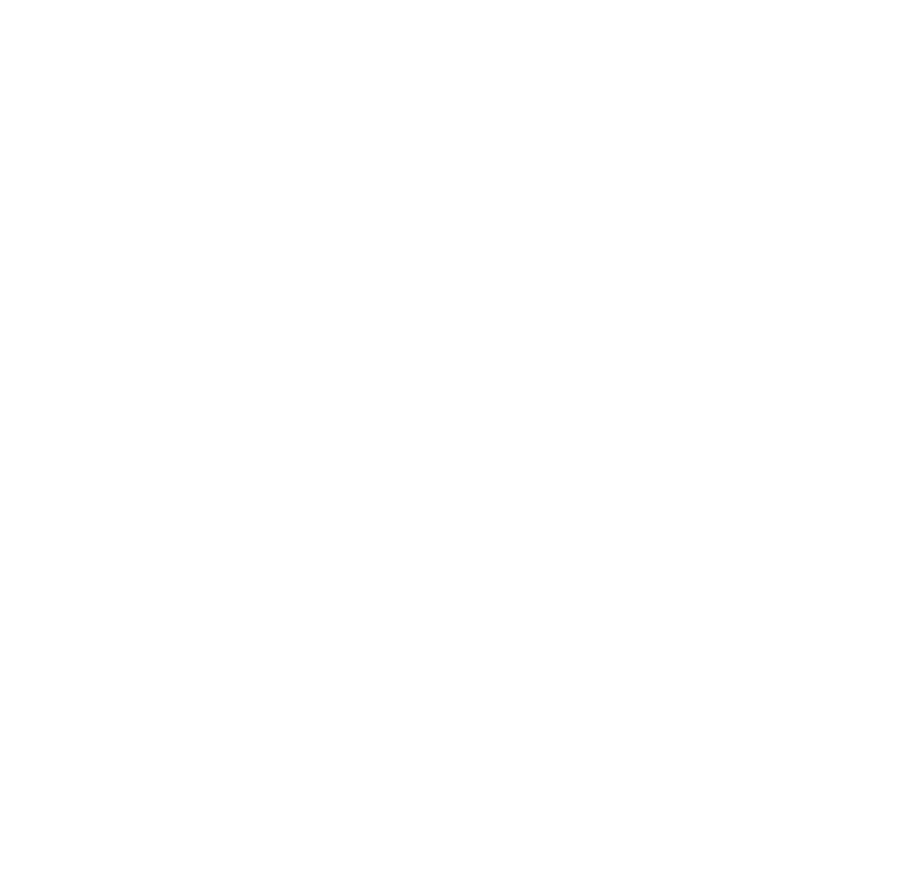
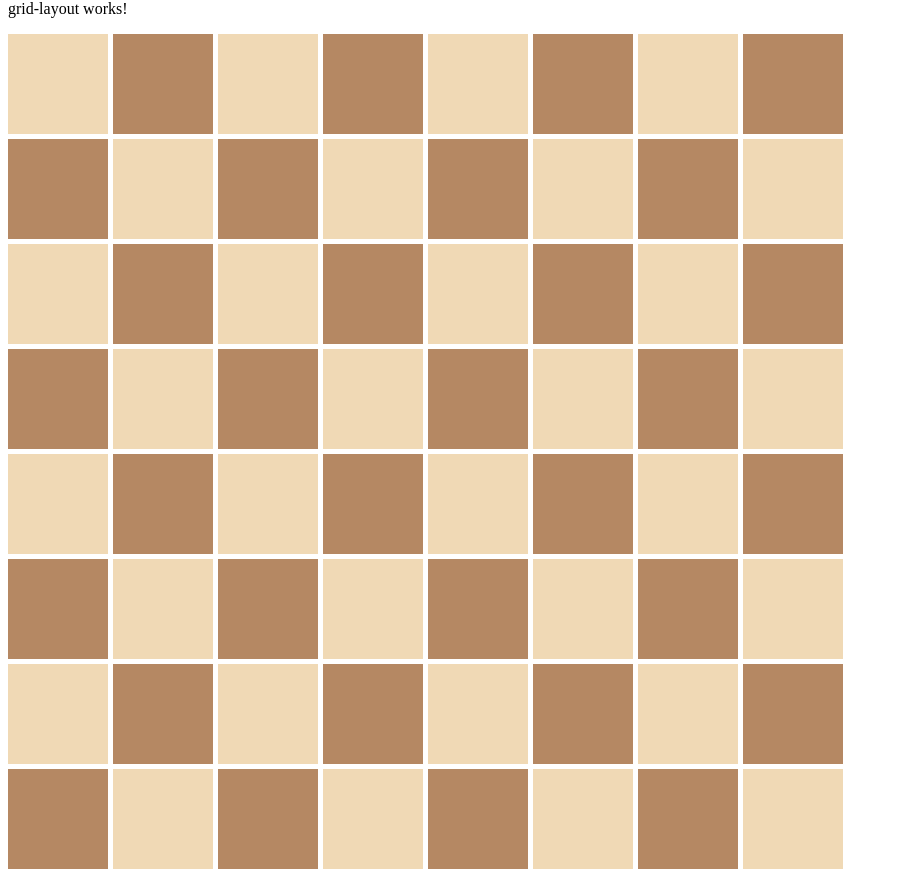
Before and after one commit to srbalakkl/Angular-CSS, an Angular app: page /grid-layout in a window 1280 px wide. Before the commit this address led to /. Shown: the part 420-1297 px from the top of the page, without its empty margins (0-898 px from the left). Before the commit the page ends 800 px from the top, so only its background shows below. Built offline with nearby package versions, Linux system fonts and the light colour scheme.

Commit message:
new:CSS Grid

```diff
--- /dev/null
+++ b/src/app/Layouts/grid-layout/grid-layout.component.html
@@ -0,0 +1,124 @@
+<p>grid-layout works!</p>
+<style>
+  .grid-container {
+    display: grid;
+    /*grid-template-columns: 100px 100px 100px 100px 100px 100px 100px 100px;*/
+    grid-template-columns: repeat(8,100px); /*<- Alternative to the above command. */
+    grid-template-rows: 100px 100px 100px 100px 100px 100px 100px 100px;
+    /*grid-template: 100px auto / 150px auto;*/ /*<- Combination above grid-template-columns & grid-template-rows*/
+    gap: 5px;
+  }
+
+  .grid-container > * {
+    /*width: 100px;*/
+    /*height: 100px;*/
+  }
+
+  .white {
+    background-color: #f0d9b5;
+  }
+
+  .black {
+    background-color: #b58863;
+  }
+
+
+  /* Another way of using the grid,
+  But this is NOT suitable for responsive design.
+  USE FR (e.g: 1fr or 2fr) property in grid-template for responsive design
+  */
+
+  /*  .grid-container {
+      width: 800px;
+      display: grid;
+      grid-template-columns: 1fr 1fr 1fr 1fr 1fr 1fr 1fr 1fr;
+      grid-template-rows: 1fr 1fr 1fr 1fr 1fr 1fr 1fr 1fr;
+
+      !*The above 2 lines can be shortened by using the following line. *!
+      !*grid-template: 1fr 1fr 1fr 1fr 1fr 1fr 1fr 1fr / 1fr 1fr 1fr 1fr 1fr 1fr 1fr 1fr;*!
+
+    }
+
+    .grid-container > * {
+      width: 100px;
+      height: 100px;
+    }
+
+    .white {
+      background-color: #f0d9b5;
+    }
+
+    .black {
+      background-color: #b58863;
+    }*/
+
+
+</style>
+
+
+<div class="grid-container">
+  <div class="white"></div>
+  <div class="black"></div>
+  <div class="white"></div>
+  <div class="black"></div>
+  <div class="white"></div>
+  <div class="black"></div>
+  <div class="white"></div>
+  <div class="black"></div>
+  <div class="black"></div>
+  <div class="white"></div>
+  <div class="black"></div>
+  <div class="white"></div>
+  <div class="black"></div>
+  <div class="white"></div>
+  <div class="black"></div>
+  <div class="white"></div>
+  <div class="white"></div>
+  <div class="black"></div>
+  <div class="white"></div>
+  <div class="black"></div>
+  <div class="white"></div>
+  <div class="black"></div>
+  <div class="white"></div>
+  <div class="black"></div>
+  <div class="black"></div>
+  <div class="white"></div>
+  <div class="black"></div>
+  <div class="white"></div>
+  <div class="black"></div>
+  <div class="white"></div>
+  <div class="black"></div>
+  <div class="white"></div>
+  <div class="white"></div>
+  <div class="black"></div>
+  <div class="white"></div>
+  <div class="black"></div>
+  <div class="white"></div>
+  <div class="black"></div>
+  <div class="white"></div>
+  <div class="black"></div>
+  <div class="black"></div>
+  <div class="white"></div>
+  <div class="black"></div>
+  <div class="white"></div>
+  <div class="black"></div>
+  <div class="white"></div>
+  <div class="black"></div>
+  <div class="white"></div>
+  <div class="white"></div>
+  <div class="black"></div>
+  <div class="white"></div>
+  <div class="black"></div>
+  <div class="white"></div>
+  <div class="black"></div>
+  <div class="white"></div>
+  <div class="black"></div>
+  <div class="black"></div>
+  <div class="white"></div>
+  <div class="black"></div>
+  <div class="white"></div>
+  <div class="black"></div>
+  <div class="white"></div>
+  <div class="black"></div>
+  <div class="white"></div>
+</div>
--- /dev/null
+++ b/src/app/Layouts/grid-layout/grid-sizing/grid-sizing.component.html
@@ -0,0 +1,56 @@
+<p>grid-sizing works!</p>
+
+<style>
+  .grid-container {
+    border: 2px solid saddlebrown;
+    display: grid;
+    /*grid-template-columns: 100px auto;*/
+    /* <- In column the AUTO property takes the entire available width of the screen.
+        * For column AUTO is going to be 100% of the width
+        */
+
+    grid-template-columns: minmax(200px, 400px) auto;
+    /*<- */
+
+    grid-template-rows: 150px auto;
+
+    /*<- In row the AUTO property takes the ITEMS HEIGHT
+    (not take entire width of the screen like grid-row) of the screen
+    * For Rows AUTO is going to FIT THE CONTENT's height.
+    */
+
+
+    /*grid-template: 100px auto / 150px auto;*/ /*<- Combination above grid-template-columns & grid-template-rows*/
+    grid-auto-rows: 300px; /*<- for all extra grid items added.*/
+
+    /*grid-gap: 10px;*/
+  }
+
+  .grid-container > * {
+    /*height: 100px;*/
+  }
+
+  .grid-item1 {
+    background-color: #f0d9b5;
+  }
+
+  .grid-item2 {
+    background-color: aqua;
+  }
+
+  .grid-item3 {
+    background-color: chartreuse;
+  }
+
+  .grid-item4 {
+    background-color: rebeccapurple;
+  }
+
+</style>
+
+<div class="grid-container">
+  <div class="grid-item1">Item 1</div>
+  <div class="grid-item2">Item 2</div>
+  <div class="grid-item3">Item 3</div>
+  <div class="grid-item4">Item 4</div>
+</div>
--- a/src/app/app.component.html
+++ b/src/app/app.component.html
@@ -10,8 +10,14 @@
   <li [routerLink]="['cssSelector']">Selectors in CSS</li>
   <li [routerLink]="['cssSpecificity']">CSS Specificity</li>
   <li [routerLink]="['cssFloat']">CSS Float.</li>
-  <li [routerLink]="['css-margins']">CSS Margins</li>
+  <li>Grid Layout</li>
   <ul>
+    <li [routerLink]="['grid-layout']">Grid Basic</li>
+    <li [routerLink]="['grid-sizing']">Grid Sizing</li>
+  </ul>
+  <li>CSS Margins</li>
+  <ul>
+    <li [routerLink]="['css-margins']">CSS Margin</li>
     <li [routerLink]="['inlineMargin']">Inline Margin</li>
   </ul>
   <li>Training Projects</li>
--- a/src/app/app.routes.ts
+++ b/src/app/app.routes.ts
@@ -11,6 +11,8 @@
 import {
   FlexLayoutPricingTableComponent
 } from "./Training/flex-layout-pricing-table/flex-layout-pricing-table.component";
+import {GridLayoutComponent} from "./Layouts/grid-layout/grid-layout.component";
+import {GridSizingComponent} from "./Layouts/grid-layout/grid-sizing/grid-sizing.component";
 
 export const routes: Routes = [
   {path:'flexLayout',component:FlexLayoutComponent},
@@ -22,5 +24,7 @@
   {path:'css-margins',component:CssMarginsComponent},
   {path:'inlineMargin',component:MarginInlineComponent},
   {path:'flex-sizing',component:FlexSizingComponent},
-  {path:'pricing_table',component:FlexLayoutPricingTableComponent}
+  {path:'pricing_table',component:FlexLayoutPricingTableComponent},
+  {path:'grid-layout',component:GridLayoutComponent},
+  {path:'grid-sizing',component:GridSizingComponent}
 ];
```
Also changed, not shown: src/app/Layouts/grid-layout/grid-layout.component.ts (added, +12 -0 lines), src/app/Layouts/grid-layout/grid-sizing/grid-sizing.component.ts (added, +12 -0 lines), src/app/Layouts/grid-layout/grid-layout.component.css (added), src/app/Layouts/grid-layout/grid-sizing/grid-sizing.component.css (added).
